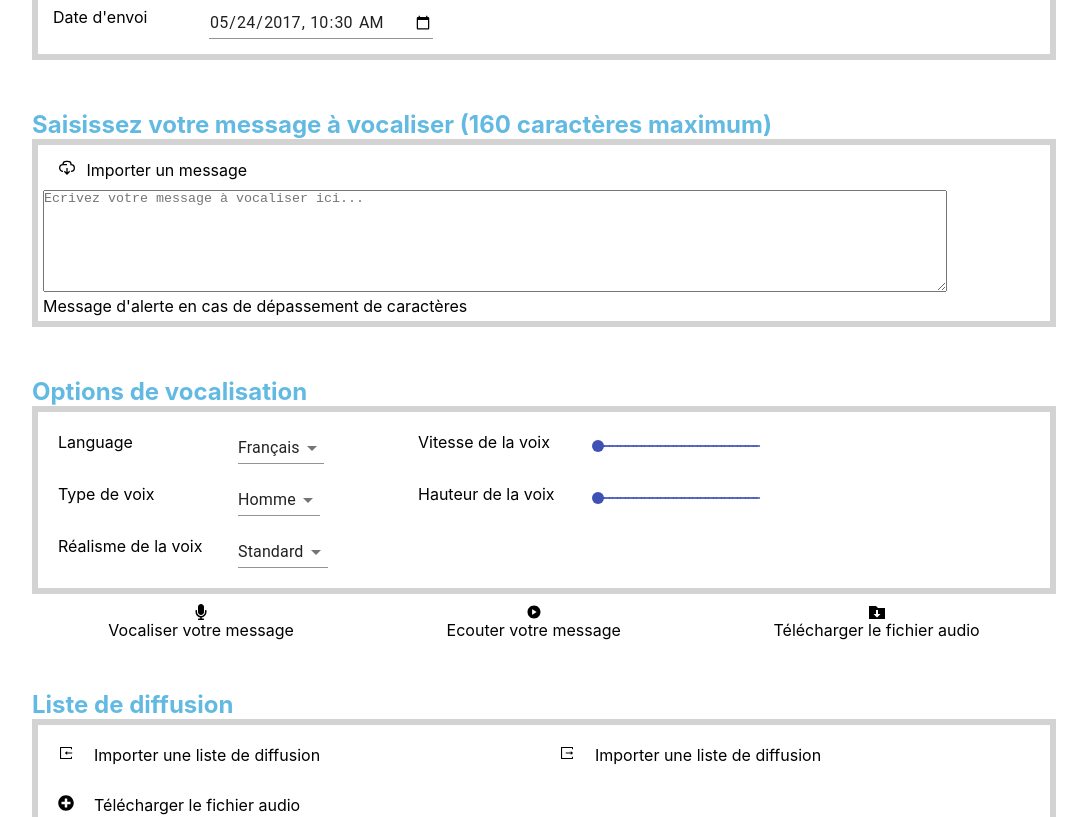
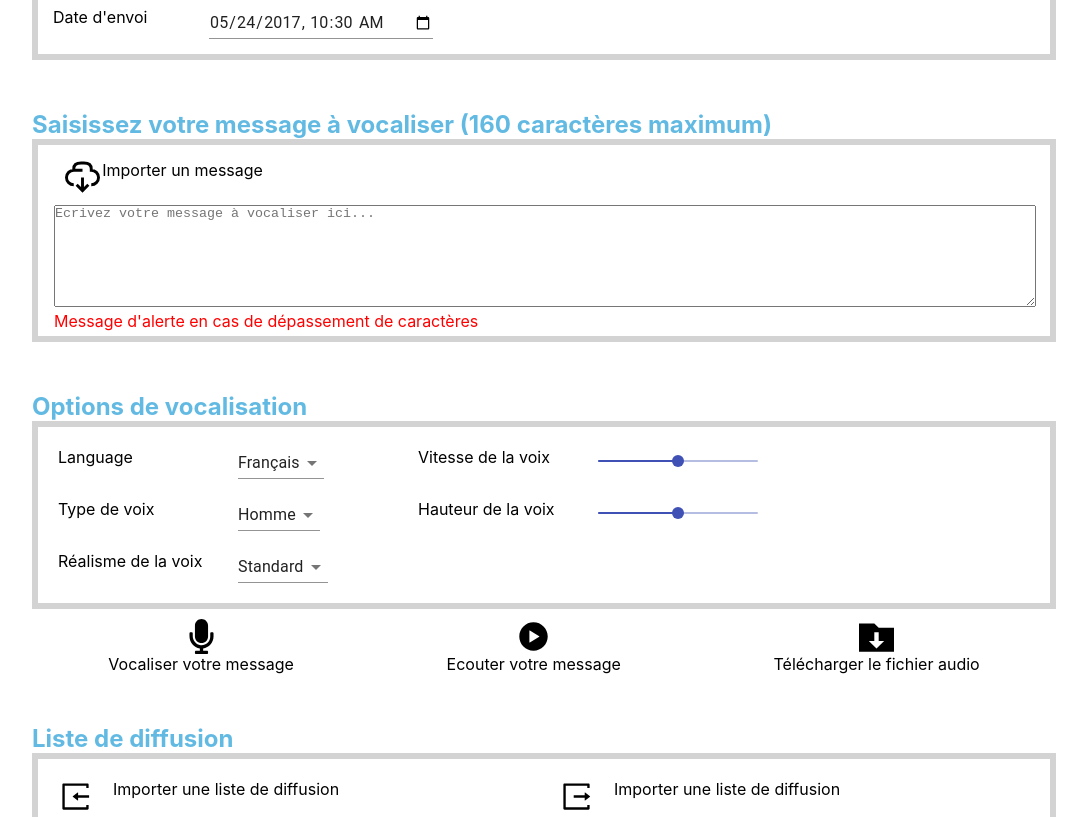
Before and after one commit to WildCodeSchool/lyon-js-sept2020-p3-lafrica-front-office, a React (Create React App) app: page / in a window 1280 px wide. Shown: the part 280-1097 px from the top of the page, without its empty margins (96-1183 px from the left). Built offline with nearby package versions, Linux system fonts and the light colour scheme.

Commit message:
CSS added

```diff
--- a/src/components/App.js
+++ b/src/components/App.js
@@ -1,9 +1,9 @@
-import './App.css';
-import CreateCampaign from './CreateCampaign';
+import "./App.css";
+import CreateCampaign from "./CreateCampaign";
 
 function App() {
   return (
-    <div className='App'>
+    <div className="App">
       <CreateCampaign />
     </div>
   );
--- a/src/components/CreateCampaign.js
+++ b/src/components/CreateCampaign.js
@@ -9,8 +9,6 @@ import './CreateCampaign.scss';
 import textToSpeechIcon from '../images/text_to_speech.png';
 
 const CreateCampaign = () => {
-  const [campaignName, setCampaignName] = useState('');
-
   return (
     <div className='create-campaign-body'>
       <div className='title-page'>
@@ -51,14 +49,16 @@ const CreateCampaign = () => {
         </h3>
         <div className='vocalization-frame'>
           <div className='text-download'>
-            <GrCloudDownload />
+            <GrCloudDownload className='download-icon' />
             <p>Importer un message</p>
           </div>
           <textarea
             className='text-to-vocalize'
             placeholder='Ecrivez votre message à vocaliser ici...'
           ></textarea>
-          <p>Message d'alerte en cas de dépassement de caractères</p>
+          <p className='warning-message'>
+            Message d'alerte en cas de dépassement de caractères
+          </p>
         </div>
       </div>
 
@@ -76,10 +76,9 @@ const CreateCampaign = () => {
             </div>
             <p>Vitesse de la voix</p>
             <Slider
-              defaultValue={0.00000005}
+              defaultValue={50}
               // getAriaValueText={valuetext}
               aria-labelledby='discrete-slider-small-steps'
-              marks
               min={0}
               max={100}
               valueLabelDisplay='auto'
@@ -94,10 +93,9 @@ const CreateCampaign = () => {
             </div>
             <p>Hauteur de la voix</p>
             <Slider
-              defaultValue={0.00000005}
+              defaultValue={50}
               // getAriaValueText={valuetext}
               aria-labelledby='discrete-slider-small-steps'
-              marks
               min={0}
               max={100}
               valueLabelDisplay='auto'
@@ -114,15 +112,15 @@ const CreateCampaign = () => {
         </div>
         <div className='vocalization-action'>
           <div className='vocalization-action-vocalize'>
-            <FaMicrophone />
+            <FaMicrophone className='vocalization-action-icon' />
             <p>Vocaliser votre message</p>
           </div>
           <div className='vocalization-action-test'>
-            <IoIosPlayCircle />
+            <IoIosPlayCircle className='vocalization-action-icon' />
             <p>Ecouter votre message</p>
           </div>
           <div className='vocalization-action-download'>
-            <ImFolderDownload />
+            <ImFolderDownload className='vocalization-action-icon' />
             <p>Télécharger le fichier audio</p>
           </div>
         </div>
@@ -131,17 +129,17 @@ const CreateCampaign = () => {
       <div className='broadcast-list-body'>
         <h3 className='broadcast-list-title'>Liste de diffusion</h3>
         <div className='broadcast-list-frame'>
-          <div className='grid'>
+          <div className='broadcast-list-grid'>
             <div className='broadcast-list-import'>
-              <AiOutlineImport />
+              <AiOutlineImport className='broadcast-list-icon' />
               <p>Importer une liste de diffusion</p>
             </div>
             <div className='broadcast-list-export'>
-              <AiOutlineExport />
+              <AiOutlineExport className='broadcast-list-icon' />
               <p>Importer une liste de diffusion</p>
             </div>
             <div className='broadcast-list-download'>
-              <FaPlusCircle />
+              <FaPlusCircle className='broadcast-list-icon' />
               <p>Télécharger le fichier audio</p>
             </div>
           </div>
--- a/src/components/CreateCampaign.scss
+++ b/src/components/CreateCampaign.scss
@@ -67,16 +67,23 @@
     .vocalization-frame {
       margin-bottom: 50px;
       border: solid lightgray 6px;
-      padding: 5px;
+      padding: 5px 16px;
       .text-download {
         display: flex;
         padding: 10px;
         width: 200px;
         justify-content: space-around;
+        .download-icon {
+          width: 35px;
+          height: inherit;
+        }
       }
       .text-to-vocalize {
-        width: 90%;
+        width: 100%;
         height: 100px;
+      }
+      .warning-message {
+        color: red;
       }
     }
   }
@@ -107,6 +114,10 @@
       display: flex;
       justify-content: space-around;
       margin-bottom: 50px;
+      .vocalization-action-icon {
+        width: 35px;
+        height: inherit;
+      }
       .vocalization-action-vocalize {
         display: flex;
         flex-direction: column;
@@ -139,9 +150,13 @@
       border: solid lightgray 6px;
       padding: 5px;
     }
-    .grid {
+    .broadcast-list-grid {
       display: grid;
       grid-template-columns: 1fr 1fr;
+      .broadcast-list-icon {
+        width: 35px;
+        height: inherit;
+      }
       .broadcast-list-import {
         display: flex;
         padding: 15px;
--- a/src/services/API.js
+++ b/src/services/API.js
@@ -46,11 +46,7 @@ export const extractData = (res) => res.data;
 export const isCancelledError = (fetchRequestError) =>
   fetchRequestError && fetchRequestError.constructor.name === "CancelledError";
 
-export const getCollection = (
-  collectionName,
-  queryParams,
-  config = {}
-) =>
+export const getCollection = (collectionName, queryParams, config = {}) =>
   makeCancellable(
     "get",
     `/${collectionName}${
```
